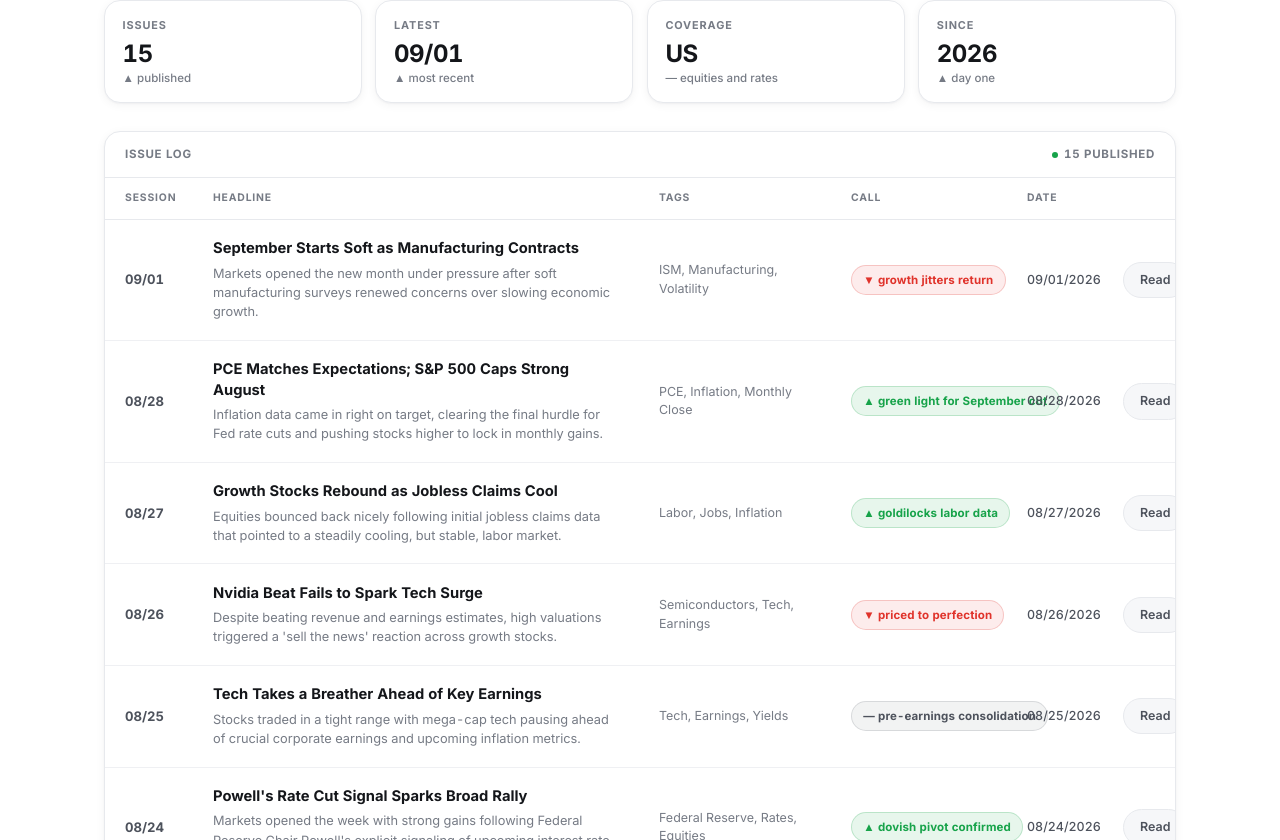
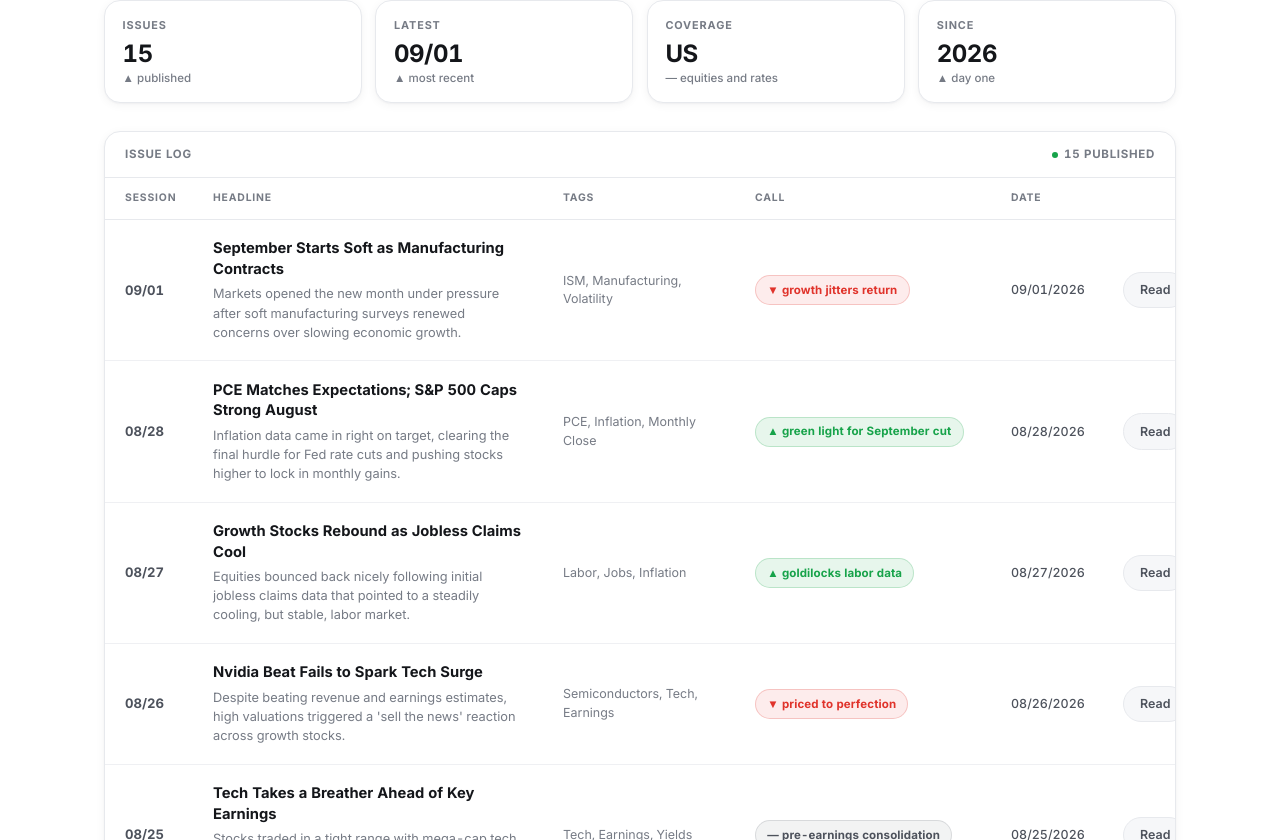
Before and after one commit to SuhaasMandava/Closing-Bell-Daily, a Next.js app: page / in a window 1280 px wide. Shown: the part 540-1380 px from the top of the page. Built offline with nearby package versions, Linux system fonts and the light colour scheme; no server answers.

Commit message:
Widen the CALL and DATE columns so badges stop overlapping the date
The CALL column was too narrow for longer badge text like 'green
light for September cut', causing it to visually collide with the
DATE column. Widen it and let the table scroll further instead.

```diff
--- a/app/globals.css
+++ b/app/globals.css
@@ -654,7 +654,7 @@ button:focus-visible,
 
 .log {
   width: 100%;
-  min-width: 640px;
+  min-width: 900px;
   table-layout: fixed;
   border-collapse: collapse;
   font-size: 0.85rem;
@@ -673,11 +673,11 @@ button:focus-visible,
 }
 
 .log col.col-call {
-  width: 11rem;
+  width: 16rem;
 }
 
 .log col.col-date {
-  width: 6rem;
+  width: 7rem;
 }
 
 .log col.col-action {
```
